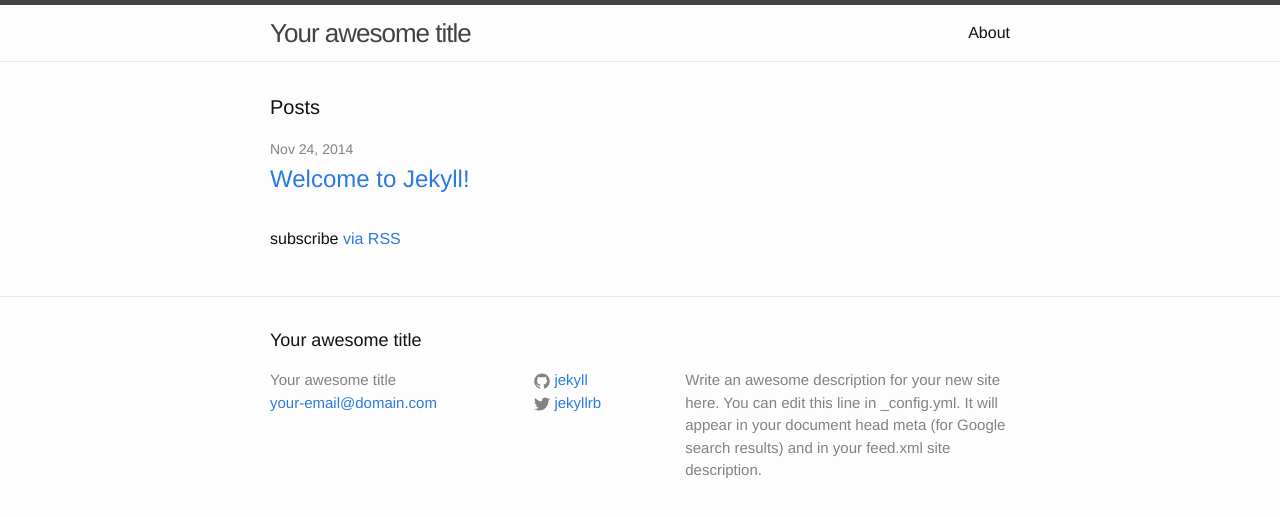
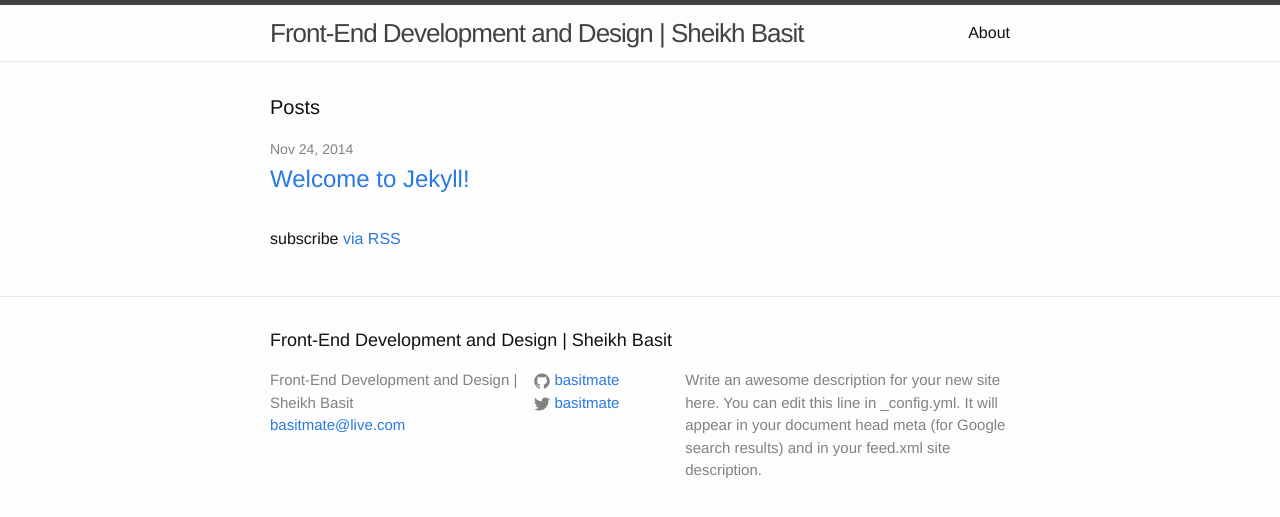
Before and after one commit to basitmate/basitmate.github.io, a Jekyll site: the page built from index.html, in a window 1280 px wide. Shown: the top 517 px of the page. Built offline with Jekyll 4.4.1, drawn with Linux system fonts in a browser that asks for light colours.

Commit message:
Jekyll Title Change

```diff
--- a/_config.yml
+++ b/_config.yml
@@ -1,14 +1,14 @@
 # Site settings
-title: Your awesome title
-email: your-email@domain.com
+title: Front-End Development and Design &#124; Sheikh Basit
+email: basitmate@live.com
 description: > # this means to ignore newlines until "baseurl:"
   Write an awesome description for your new site here. You can edit this
   line in _config.yml. It will appear in your document head meta (for
   Google search results) and in your feed.xml site description.
 baseurl: "" # the subpath of your site, e.g. /blog/
-url: "http://yourdomain.com" # the base hostname & protocol for your site
-twitter_username: jekyllrb
-github_username:  jekyll
+url: "http://www.dblogg.com/" # the base hostname & protocol for your site
+twitter_username: basitmate
+github_username:  basitmate
 
 # Build settings
 markdown: kramdown
```
